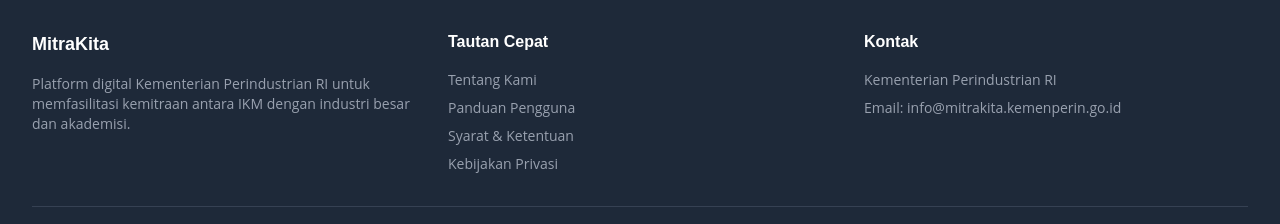
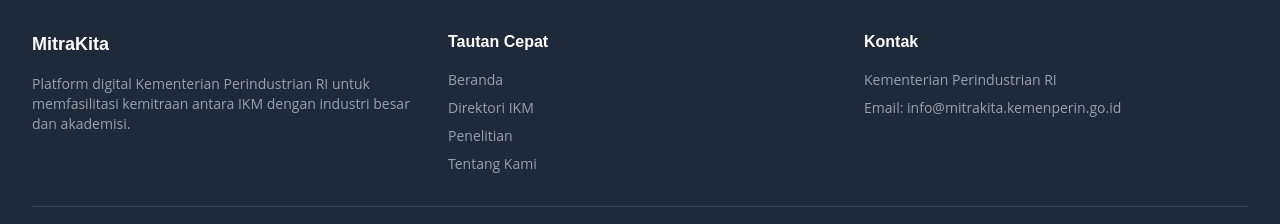
Before and after one commit to agungardneham/mitrakita, a React (Vite) app: page / in a window 1280 px wide. Shown: the part 2142-2366 px from the top of the page. Built offline with nearby package versions, Linux system fonts and the light colour scheme.

Commit message:
fix footer

```diff
--- a/src/components/Footer.jsx
+++ b/src/components/Footer.jsx
@@ -33,16 +33,16 @@
               style={{ fontFamily: "Open Sans, sans-serif" }}
             >
               <li className="hover:text-green-400 transition">
+                <Link to="/">Beranda</Link>
+              </li>
+              <li className="hover:text-green-400 transition">
+                <Link to="/direktori">Direktori IKM</Link>
+              </li>
+              <li className="hover:text-green-400 transition">
+                <Link to="/penelitian">Penelitian</Link>
+              </li>
+              <li className="hover:text-green-400 transition">
                 <Link to="/about">Tentang Kami</Link>
-              </li>
-              <li className="hover:text-green-400 cursor-pointer transition">
-                Panduan Pengguna
-              </li>
-              <li className="hover:text-green-400 cursor-pointer transition">
-                Syarat & Ketentuan
-              </li>
-              <li className="hover:text-green-400 cursor-pointer transition">
-                Kebijakan Privasi
               </li>
             </ul>
           </div>
```
